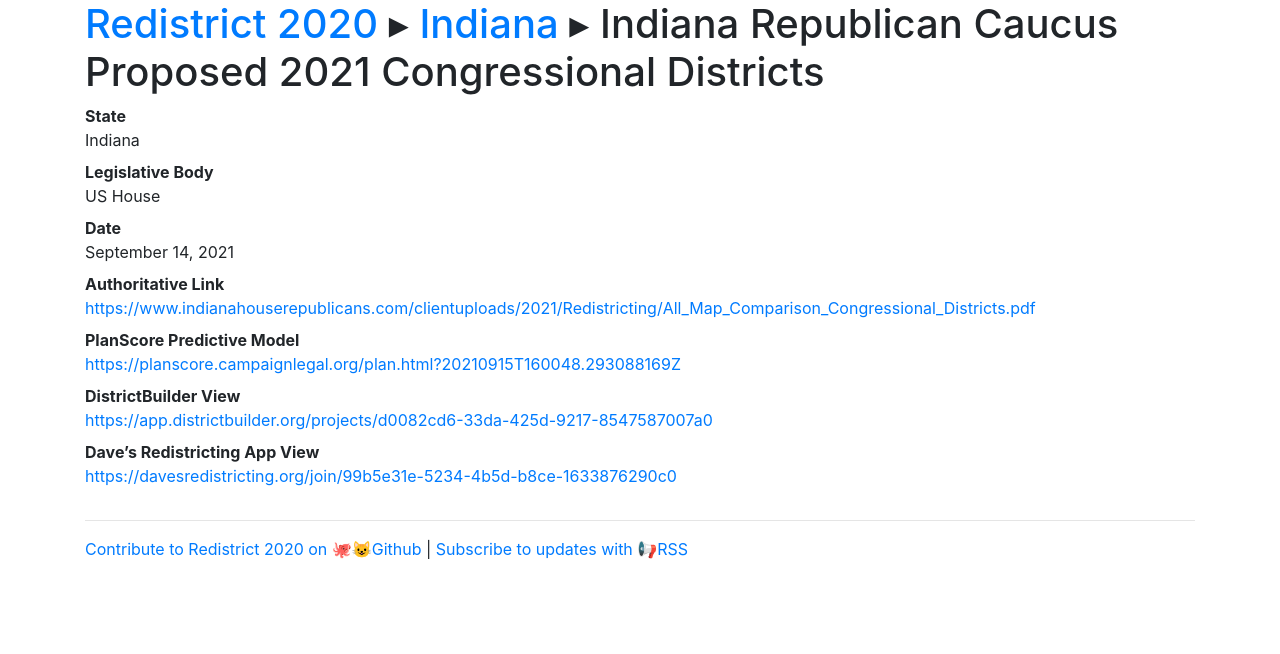
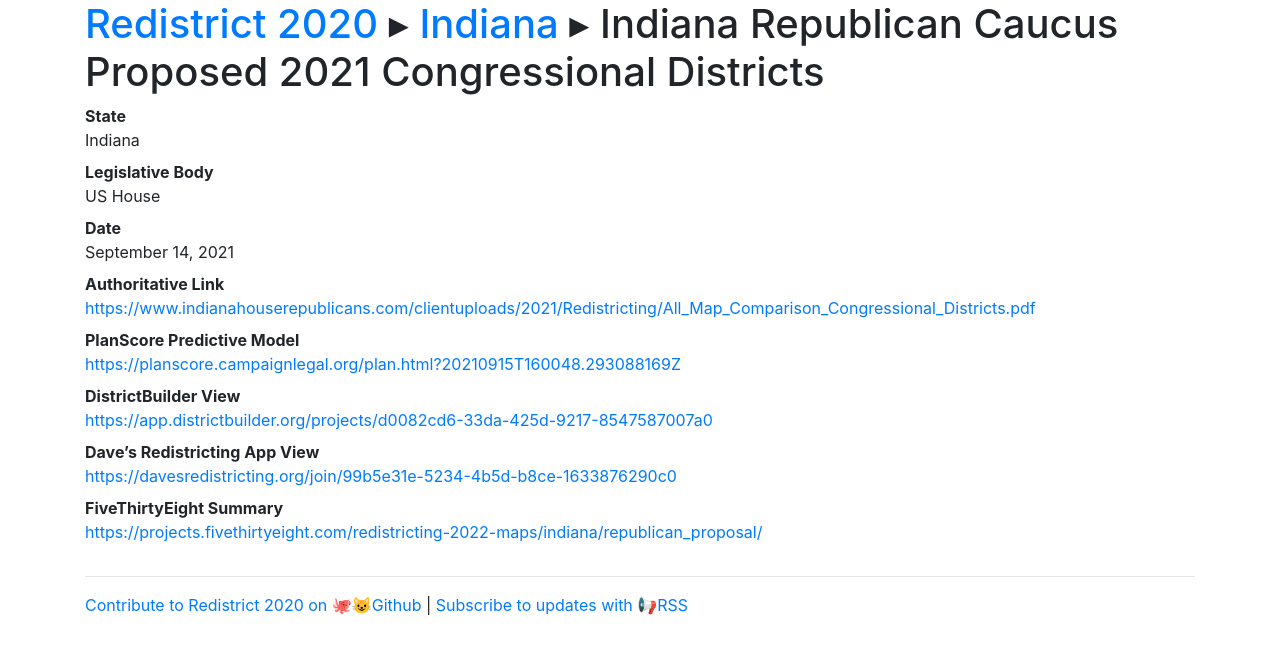
Before and after one commit to PlanScore/Redistrict2020, a Jekyll site: the page built from _plans/IN-2021-09-14-Congress.md, in a window 1280 px wide. Shown: the top 654 px of the page. Built offline with Jekyll 4.4.1, drawn with Linux system fonts in a browser that asks for light colours; nearby versions of some CDN libraries; part of the change alters nothing that is shown.

Commit message:
Added IN 538 link

```diff
--- a/_plans/IN-2021-09-14-Congress.md
+++ b/_plans/IN-2021-09-14-Congress.md
@@ -7,6 +7,7 @@ authoritative_link: https://www.indianahouserepublicans.com/clientuploads/2021/R
 planscore_link: https://planscore.campaignlegal.org/plan.html?20210915T160048.293088169Z
 districtbuilder_link: https://app.districtbuilder.org/projects/d0082cd6-33da-425d-9217-8547587007a0
 davesredist_link: https://davesredistricting.org/join/99b5e31e-5234-4b5d-b8ce-1633876290c0
+five38_link: https://projects.fivethirtyeight.com/redistricting-2022-maps/indiana/republican_proposal/
 shapefile_file:
 blockassignment_file: /files/IN-2021-09/Proposed_Indiana_Congressional_Districts.zip
 simplegeojson_file: /files/IN-2021-09/Proposed_Indiana_Congressional_Districts.geojson
```
